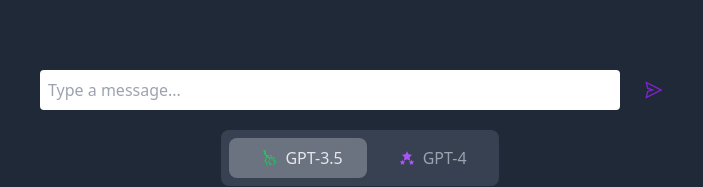
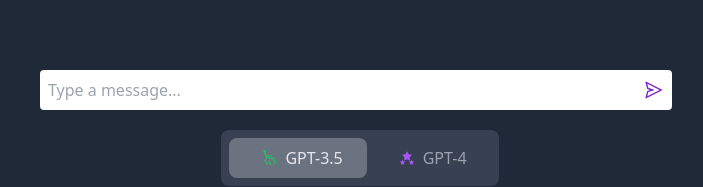
Before and after one commit to blazickjp/GPT-CodeApp, a Next.js app in the folder frontend/: page / in a window 1280 px wide. Shown: the part 592-779 px from the top of the page, without its empty margins (280-983 px from the left). Built offline with nearby package versions, Linux system fonts and the light colour scheme; no server answers; what @dqbd/tiktoken would draw is missing.

Commit message:
Minor Fix and refactor

```diff
--- a/frontend/components/ChatBox.js
+++ b/frontend/components/ChatBox.js
@@ -2,15 +2,10 @@
 import ReactMarkdown from 'react-markdown';
 import { Prism as SyntaxHighlighter } from 'react-syntax-highlighter';
 import { oneDark } from 'react-syntax-highlighter/dist/cjs/styles/prism';
-import { get_encoding } from "@dqbd/tiktoken";
 import ReactTooltip from 'react-tooltip';
-import { FontAwesomeIcon } from '@fortawesome/react-fontawesome';
-import { faInfoCircle } from '@fortawesome/free-solid-svg-icons';
 import { Virtuoso } from 'react-virtuoso';
 import { CopyToClipboard } from 'react-copy-to-clipboard';
 import { FaClipboardCheck } from 'react-icons/fa';
-
-const encoding = get_encoding("cl100k_base");
 
 const CodeBlock = React.memo(({ node, inline, className, children }) => {
     const match = /language-(\w+)/.exec(className || '');
@@ -40,18 +35,13 @@
     const chatboxRef = useRef(null);
     const Row = ({ index, data }) => {
         const message = data[index];
-        if (!message.text || !encoding) {
+        if (!message.text) {
             return null;
         }
 
-        const tokens = encoding.encode(message.text);
         return (
             <div className={message.user === 'human' ? "bg-gray-700 text-white p-5" : "bg-gray-600 p-5 text-white"}>
                 <div className='flex flex-row w-1/2 mx-auto'>
-                    <FontAwesomeIcon icon={faInfoCircle} className="cursor-pointer mr-5" data-tip data-for={`tokenTip${index}`} />
-                    <ReactTooltip id={`tokenTip${index}`} place="top" effect='solid' delayHide={500} globalEventOff='mouseout'>
-                        Tokens: {tokens.length}
-                    </ReactTooltip>
                     <ReactMarkdown children={message.text} className='flex-grow overflow-x-auto' components={{ code: CodeBlock }} />
                 </div>
             </div>
--- a/frontend/components/ChatInput.js
+++ b/frontend/components/ChatInput.js
@@ -2,26 +2,28 @@
 import { AiOutlineSend } from 'react-icons/ai';
 
 const ChatInput = ({ onSubmit }) => {
-    const [input, setInput] = useState("");
+    const [input, setInput] = useState('');
 
     const handleSubmit = (e) => {
-        console.log("input", input);
         e.preventDefault();
         onSubmit(input);
-        setInput("");
+        setInput('');
     };
 
     return (
         <div className="flex flex-row bg-gray-800 text-center justify-center items-center w-full text-black pb-5">
-            <form onSubmit={handleSubmit} className='flex w-1/2'>
+            <form onSubmit={handleSubmit} className="flex w-1/2 relative">
                 <input
                     type="text"
                     value={input}
                     onChange={(e) => setInput(e.target.value)}
                     placeholder="Type a message..."
-                    className="p-2 rounded mr-2 flex-grow"
+                    className="p-2 rounded mr-2 flex-grow pr-10"
                 />
-                <button type="submit" className=" text-purple-700 font-bold py-2 px-4 rounded text-xl">
+                <button
+                    type="submit"
+                    className="absolute right-0 top-0 bottom-0 m-auto text-purple-700 font-bold py-2 px-4 rounded text-xl"
+                >
                     <AiOutlineSend />
                 </button>
             </form>
--- a/frontend/components/ModalBar.js
+++ b/frontend/components/ModalBar.js
@@ -3,9 +3,9 @@
 // import CustomModal from './CustomModal';
 import ReactModal from 'react-modal';
 
+ReactModal.setAppElement('#__next');
 
 const encoding = get_encoding("cl100k_base");
-ReactModal.setAppElement('#__next');
 
 const ModalBar = () => {
     const [systemPrompt, setSystemPrompt] = useState("");
--- a/frontend/components/RightSidebar.js
+++ b/frontend/components/RightSidebar.js
@@ -56,7 +56,7 @@
 
 
     return (
-        <div className={`fixed h-full w-1/3 right-0 bg-neutral-800 transition-all duration-500 overflow-y-scroll p-6 text-gray-200 transform ${isSidebarOpen ? 'translate-x-0' : 'translate-x-full'} overflow-x-visible`}>
+        <div className={`fixed h-full z-10 w-1/3 right-0 bg-neutral-800 transition-all duration-500 overflow-y-scroll p-6 text-gray-200 transform ${isSidebarOpen ? 'translate-x-0' : 'translate-x-full'} overflow-x-visible`}>
             <div className="flex flex-row justify-between items-center mb-2">
                 <h2 className="text-xl font-bold mb-4 text-gray-100">Files and Summaries</h2>
             </div>
```
